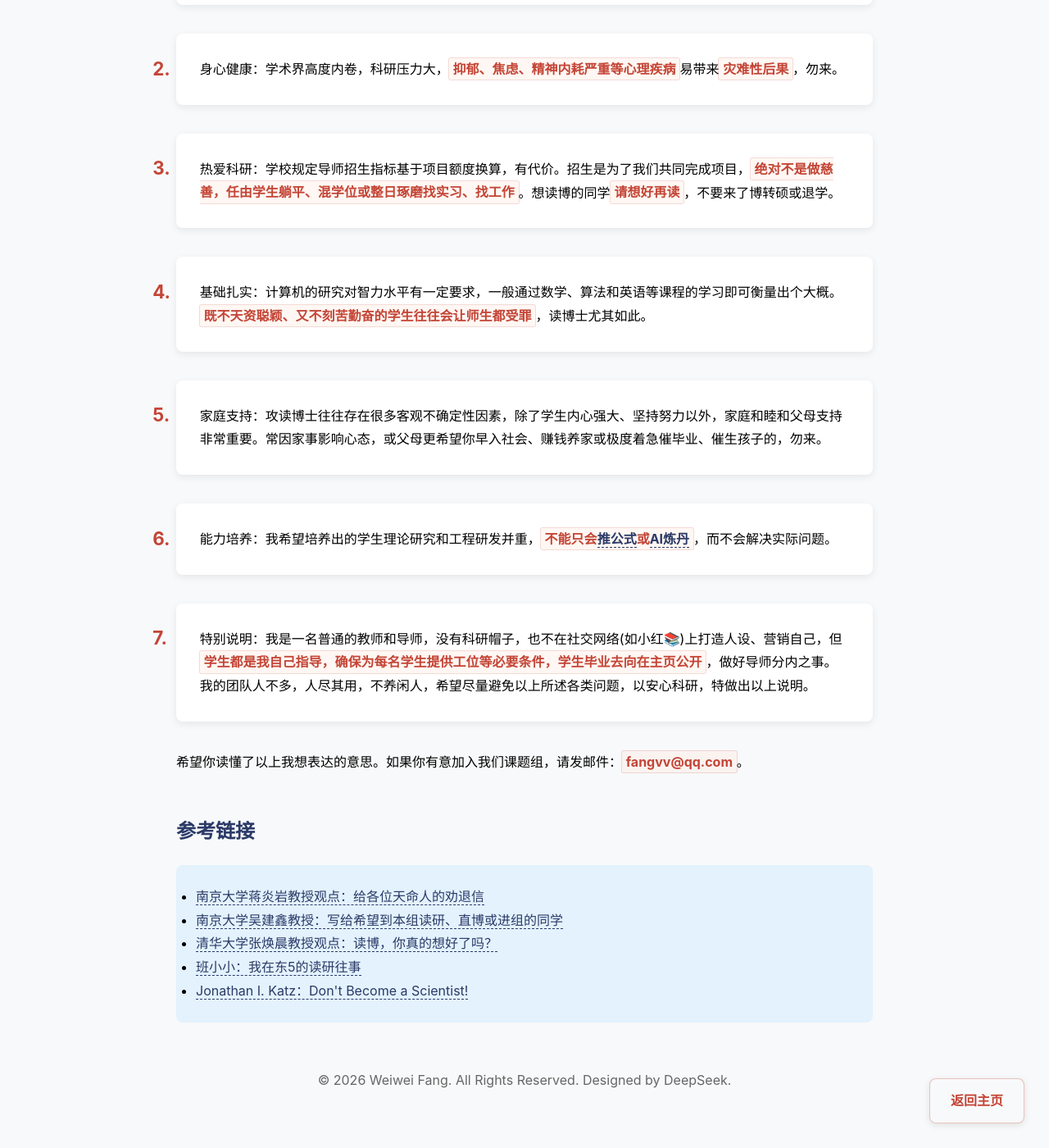
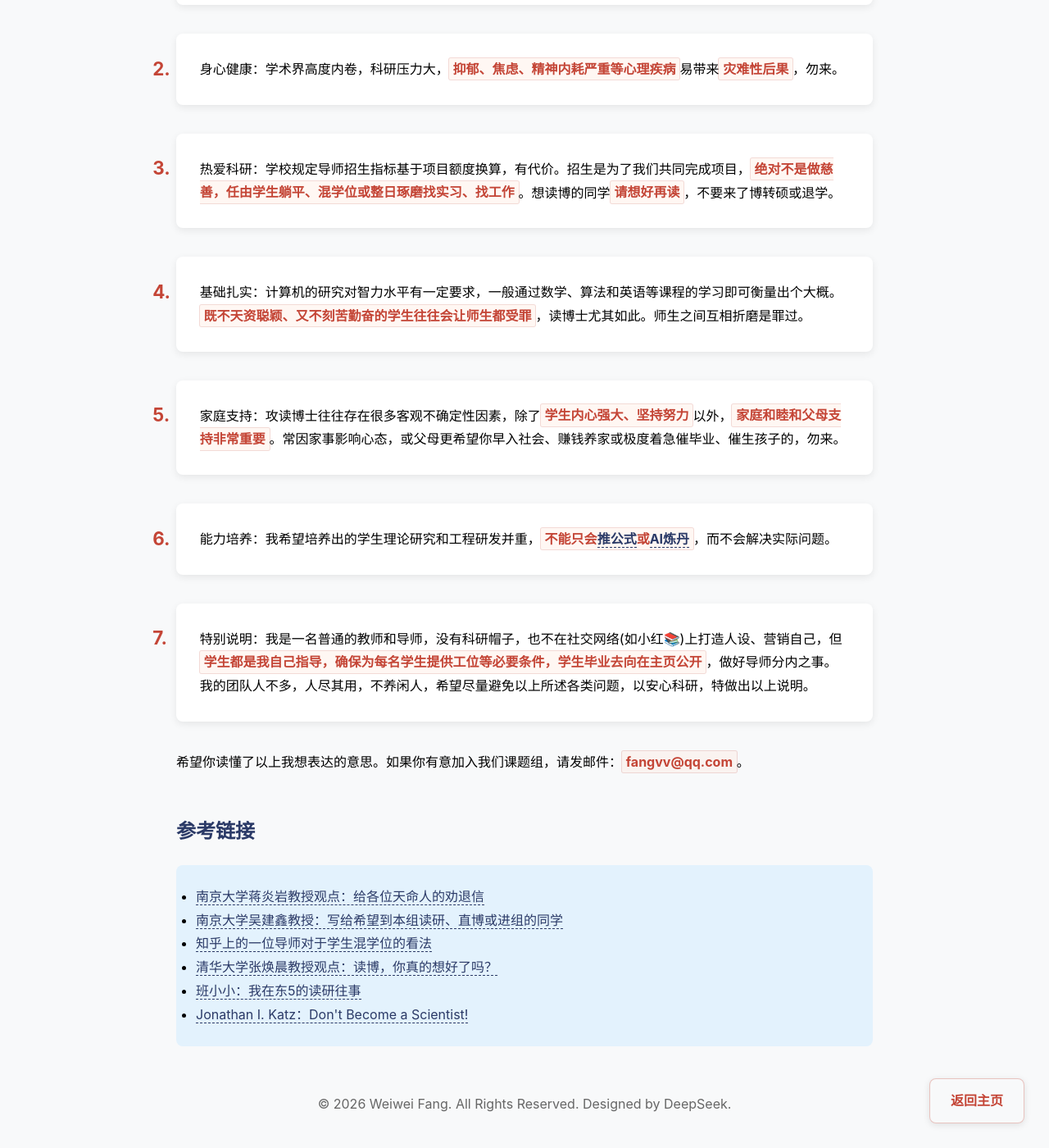
Before and after one commit to fangvv/Homepage, a Jekyll site: the page faq2.html, which Jekyll copies as it is, in a window 1280 px wide and 1400 px high, scrolled down 389 px. Shown: the whole window at 82% size. Built offline with Jekyll 4.4.1, drawn with Linux system fonts in a browser that asks for light colours; comment, search, counter and statistics services are not loaded; before the commit the page ends 1761 px from its top, so only the background shows below that.

Commit message:
update faqs

```diff
--- a/faq.html
+++ b/faq.html
@@ -120,9 +120,9 @@ strong:hover {
     <ol>
 <li>受客观条件如工位、精力所限，我组<strong>仅接收预期留组读硕博的本科生</strong>进组实习。若你对我的研究<strong>真感兴趣</strong>且想有所作为，那么真诚欢迎你来与我共同成长，彼此成就。如你有更高的追求，不妨直接找更高水平的老师带你。</li>
 
-<li>对于多数本科生来说，应付学业及各类杂事如社团等已筋疲力尽，闲下来更愿睡懒觉或玩乐，这些都可以理解。但对于老师来说，我投入没有产出就是浪费时间。所以，要么别做要么狂卷。希望你是<strong>自来"卷"</strong>而无需我催。</li>
+<li>对于多数本科生来说，应付学业及各类杂事如社团等已筋疲力尽，闲下来更愿睡懒觉或玩乐，这些都可以理解。但对于老师来说，我投入没有产出就是浪费时间。所以，<strong>要么别做要么狂卷</strong>。希望你是<strong>自来"卷"</strong>而无需我催。</li>
 
-<li>当前学术界和高校高度内卷，老师的考核压力极大。课外培养本科生非必要的考核指标。因此，现在耗费时间、不计代价来培养你，是希望未来你成为我组的骨干力量，而不是反过来我们为你的出国或外推服务。</li>
+<li>当前学术界和高校高度内卷，老师的考核压力极大。<strong>课外培养本科生非必要的考核指标</strong>。因此，现在耗费时间、不计代价来培养你，是希望未来你成为我组的骨干力量，而不是反过来我们为你的出国或外推服务。</li>
 
 <li>我认为，能以个人真正努力(<strong>非蹭挂名或所谓共同X作</strong>)发表顶会顶刊论文的本科生是<strong>极少数</strong>的。正常逻辑下，好的idea为什么老师不优先交给<strong>有经验且毕业有要求的研究生</strong>而是给<strong>新手且未必会留组的本科生</strong>来做和发表?</li>
 
--- a/faq2.html
+++ b/faq2.html
@@ -122,9 +122,9 @@ strong:hover {
 
 <li>热爱科研：学校规定导师招生指标基于项目额度换算，有代价。招生是为了我们共同完成项目，<strong>绝对不是做慈善，任由学生躺平、混学位或整日琢磨找实习、找工作</strong>。想读博的同学<strong>请想好再读</strong>，不要来了博转硕或退学。</li>
 
-<li>基础扎实：计算机的研究对智力水平有一定要求，一般通过数学、算法和英语等课程的学习即可衡量出个大概。<strong>既不天资聪颖、又不刻苦勤奋的学生往往会让师生都受罪</strong>，读博士尤其如此。</li>
+<li>基础扎实：计算机的研究对智力水平有一定要求，一般通过数学、算法和英语等课程的学习即可衡量出个大概。<strong>既不天资聪颖、又不刻苦勤奋的学生往往会让师生都受罪</strong>，读博士尤其如此。师生之间互相折磨是罪过。</li>
 
-<li>家庭支持：攻读博士往往存在很多客观不确定性因素，除了学生内心强大、坚持努力以外，家庭和睦和父母支持非常重要。常因家事影响心态，或父母更希望你早入社会、赚钱养家或极度着急催毕业、催生孩子的，勿来。</li>
+<li>家庭支持：攻读博士往往存在很多客观不确定性因素，除了<strong>学生内心强大、坚持努力</strong>以外，<strong>家庭和睦和父母支持非常重要</strong>。常因家事影响心态，或父母更希望你早入社会、赚钱养家或极度着急催毕业、催生孩子的，勿来。</li>
 
 <li>能力培养：我希望培养出的学生理论研究和工程研发并重，<strong>不能只会<a href="https://www.zhihu.com/question/430862162" target=blank>推公式</a>或<a href="https://www.zhihu.com/question/537342945" target=blank>AI炼丹</a></strong>，而不会解决实际问题。</li>
 
@@ -139,6 +139,7 @@ strong:hover {
     <ul style="background:#E3F2FD;padding:1.5rem;border-radius:8px">
         <li><a href="https://jyywiki.cn/Letter.md" target="_blank">南京大学蒋炎岩教授观点：给各位天命人的劝退信</a></li>
         <li><a href="https://cs.nju.edu.cn/wujx/For_Students.html" target="_blank">南京大学吴建鑫教授：写给希望到本组读研、直博或进组的同学</a></li>
+        <li><a href="https://www.zhihu.com/question/1903824518725755143/answer/1904984097794823188" target="_blank">知乎上的一位导师对于学生混学位的看法</a></li>
         <li><a href="https://zhuanlan.zhihu.com/p/372884253" target="_blank">清华大学张焕晨教授观点：读博，你真的想好了吗？</a></li>
         <li><a href="https://mp.weixin.qq.com/mp/appmsgalbum?__biz=MzUzNjY5MjU3OA==&action=getalbum&album_id=3528375688665268224" target="_blank">班小小：我在东5的读研往事</a></li>
         <li><a href="https://yangxiao.cs.ua.edu/Don%27t%20Become%20a%20Scientist!.htm" target="_blank">Jonathan I. Katz：Don't Become a Scientist!</a></li>
```
